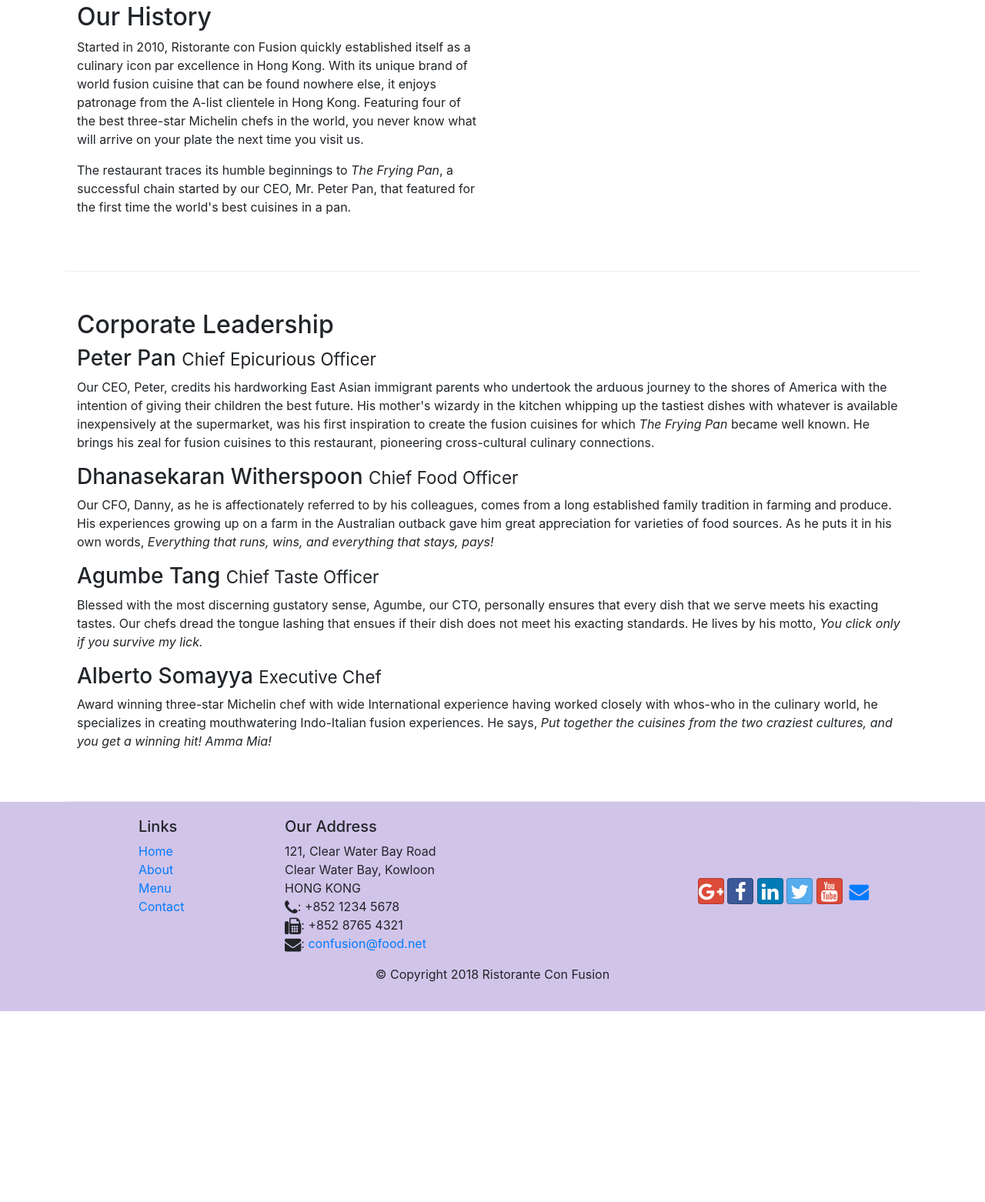
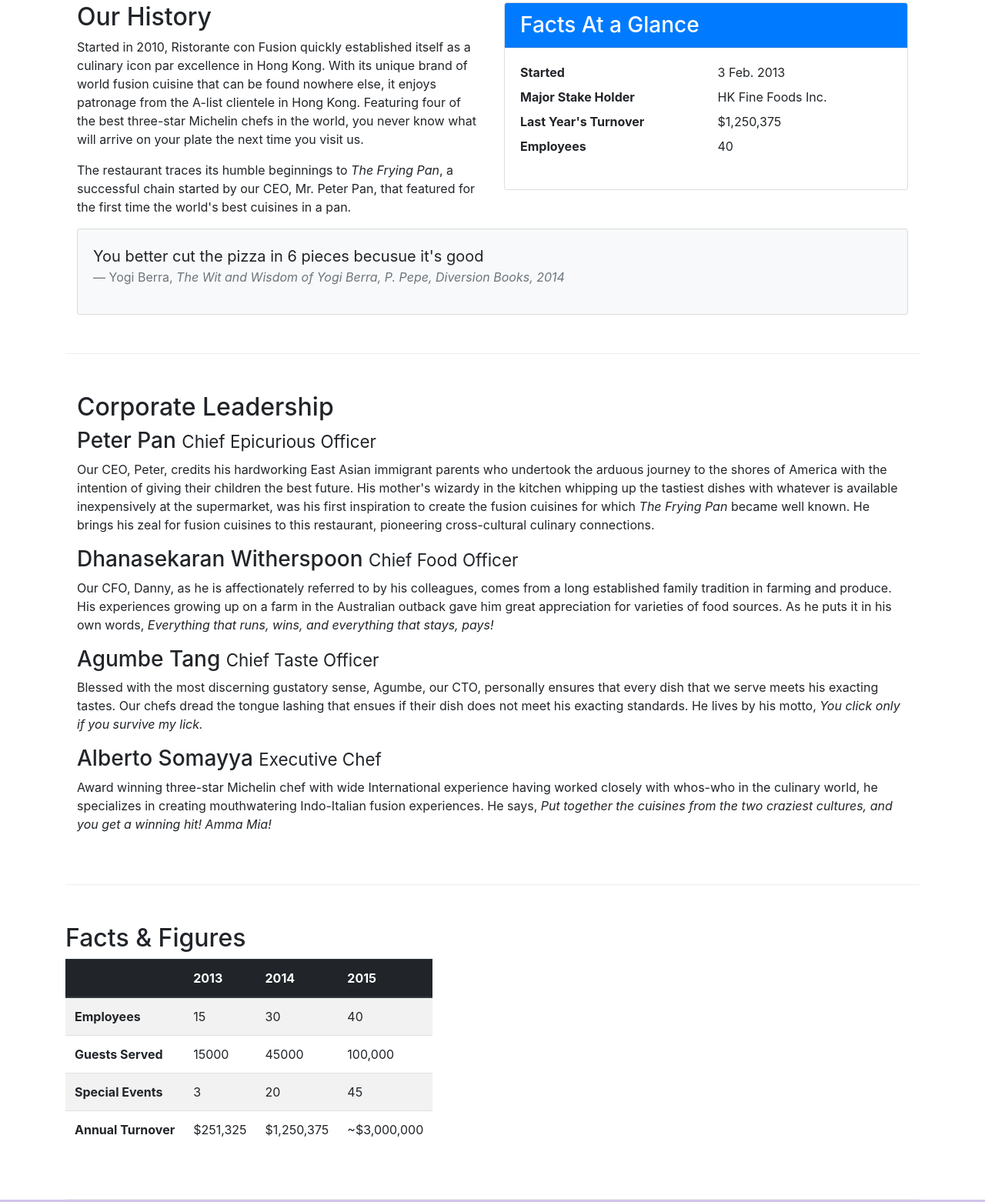
Before and after one commit to bibekthapaliya/conFusion, a website: page aboutus.html in a window 1280 px wide. Shown: the part 462-2024 px from the top of the page at 77% size. Before the commit the page ends 1776 px from the top, so only its background shows below. Drawn offline with nearby package versions, Linux system fonts and the light colour scheme.

Commit message:
Table and Cards

```diff
--- a/aboutus.html
+++ b/aboutus.html
@@ -66,7 +66,35 @@
                 <p>Started in 2010, Ristorante con Fusion quickly established itself as a culinary icon par excellence in Hong Kong. With its unique brand of world fusion cuisine that can be found nowhere else, it enjoys patronage from the A-list clientele in Hong Kong.  Featuring four of the best three-star Michelin chefs in the world, you never know what will arrive on your plate the next time you visit us.</p>
                 <p>The restaurant traces its humble beginnings to <em>The Frying Pan</em>, a successful chain started by our CEO, Mr. Peter Pan, that featured for the first time the world's best cuisines in a pan.</p>
             </div>
-            <div>
+            <div class="col-sm">
+                <div class="card">
+                    <h3 class="card-header bg-primary text-white">Facts At a Glance</h3>
+                    <div class="card-body">
+                        <dl class="row">
+                            <dt class="col-6">Started</dt>
+                            <dd class="col-6">3 Feb. 2013</dd>
+                            <dt class="col-6">Major Stake Holder</dt>
+                            <dd class="col-6">HK Fine Foods Inc.</dd>
+                            <dt class="col-6">Last Year's Turnover</dt>
+                            <dd class="col-6">$1,250,375</dd>
+                            <dt class="col-6">Employees</dt>
+                            <dd class="col-6">40</dd>
+                        </dl>
+                    </div>
+
+                </div>
+
+            </div>
+            <div class="col-12">
+                <div class="card card-body bg-light">
+                    <blockquote class="blockquote">
+                        <p class="mb-0">You better cut the pizza in 6 pieces becusue it's good</p>
+                        <footer class="blockquote-footer">Yogi Berra,
+                            <cite title="Source Title">The Wit and Wisdom of Yogi Berra,
+                                P. Pepe, Diversion Books, 2014</cite>
+                        </footer>
+                    </blockquote>
+                </div>
             </div>
         </div>
 
@@ -87,6 +115,52 @@
        </div>
 
     </div>
+        <div class="row row-content">
+            <div clas="col-12 col-sm-9">
+                <h2>Facts &amp; Figures</h2>
+                <div class="table-responsive">
+                    <table class="table table-striped">
+                        <thead class="thead-dark">
+                        <tr>
+                            <th>&nbsp;</th>
+                            <th>2013</th>
+                            <th>2014</th>
+                            <th>2015</th>
+                        </tr>
+                        </thead>
+                        <tbody>
+                        <tr>
+                            <th>Employees</th>
+                            <td>15</td>
+                            <td>30</td>
+                            <td>40</td>
+                        </tr>
+                        <tr>
+                            <th>Guests Served</th>
+                            <td>15000</td>
+                            <td>45000</td>
+                            <td>100,000</td>
+                        </tr>
+                        <tr>
+                            <th>Special Events</th>
+                            <td>3</td>
+                            <td>20</td>
+                            <td>45</td>
+                        </tr>
+                        <tr>
+                            <th>Annual Turnover</th>
+                            <td>$251,325</td>
+                            <td>$1,250,375</td>
+                            <td>~$3,000,000</td>
+                        </tr>
+                        </tbody>
+                    </table>
+                </div>
+            </div>
+            <div class="col-12 col-sm-3">
+
+            </div>
+        </div>
     </div>
 
     <footer class="footer">
```
